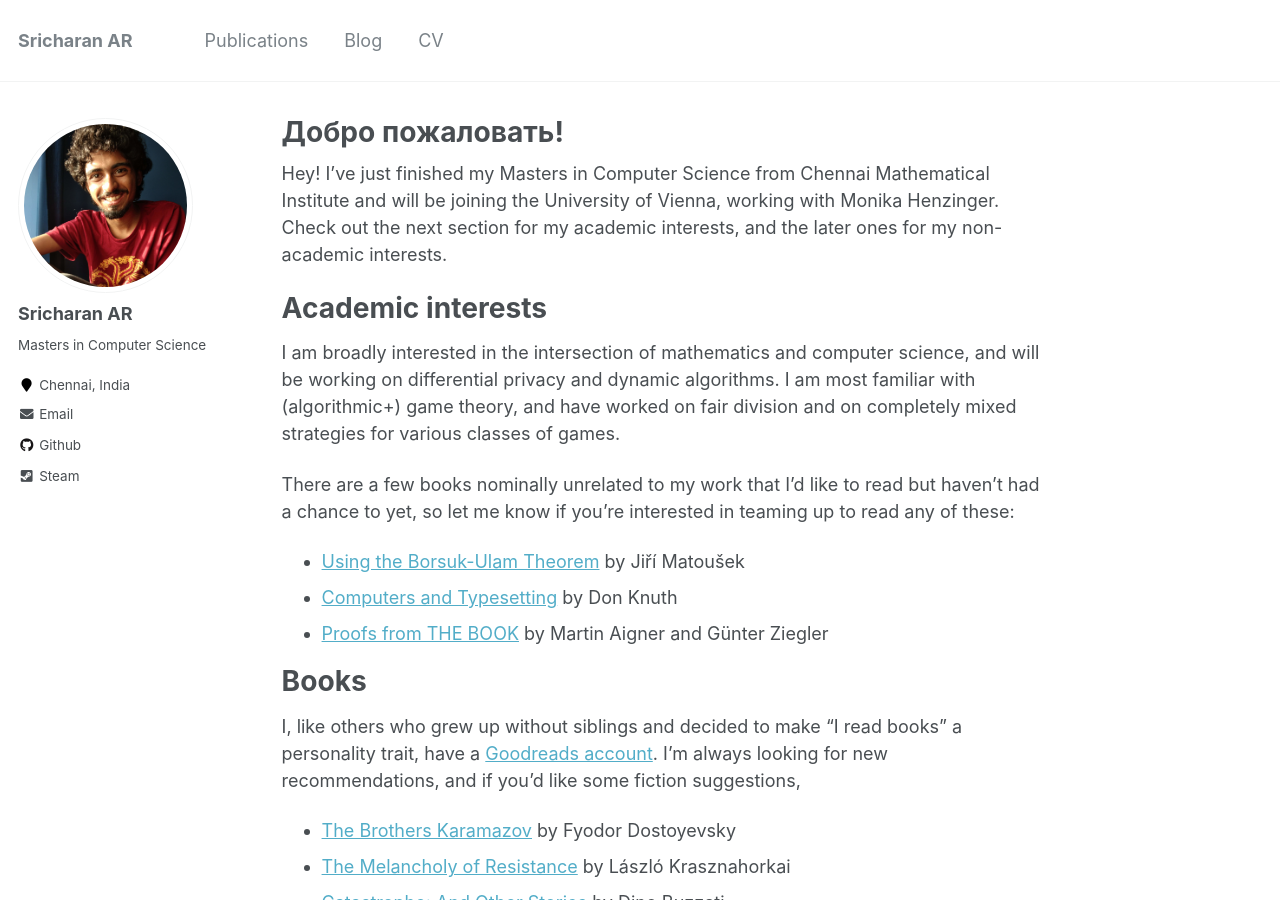
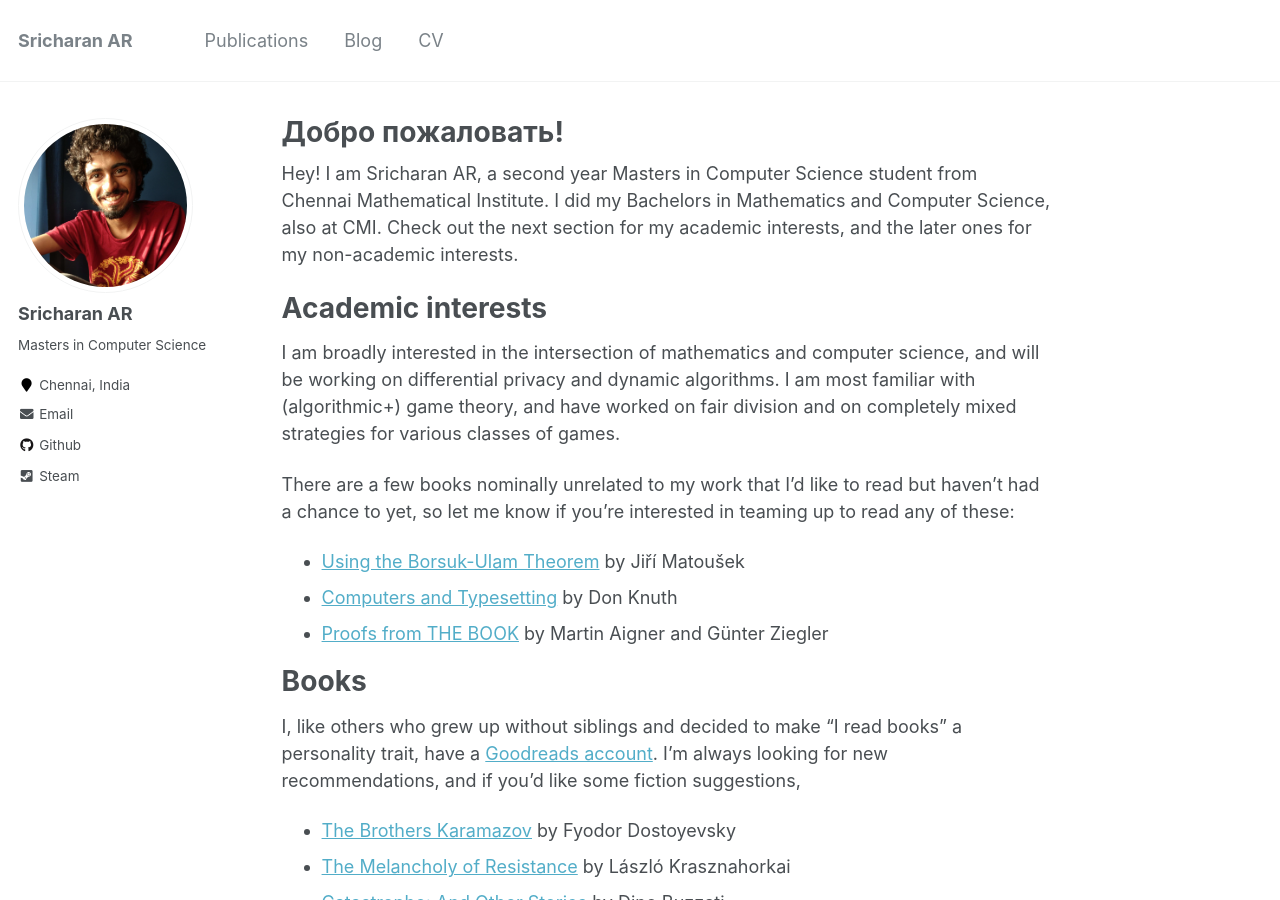
Before and after one commit to SriAR/sriar.github.io, a Jekyll site: the page built from _pages/about.md, in a window 1280 px wide and 900 px high. Built offline with Jekyll 4.4.1, drawn with Linux system fonts in a browser that asks for light colours.

Commit message:
dream of para para, paranoid

```diff
--- a/_pages/about.md
+++ b/_pages/about.md
@@ -8,7 +8,7 @@ redirect_from:
   - /about.html
 ---
 
-Hey! I've just finished my Masters in Computer Science from Chennai Mathematical Institute and will be joining the University of Vienna, working with Monika Henzinger. Check out the next section for my academic interests, and the later ones for my non-academic interests.
+Hey! I am Sricharan AR, a second year Masters in Computer Science student from Chennai Mathematical Institute. I did my Bachelors in Mathematics and Computer Science, also at CMI. Check out the next section for my academic interests, and the later ones for my non-academic interests.
 
 Academic interests
 ======
```
